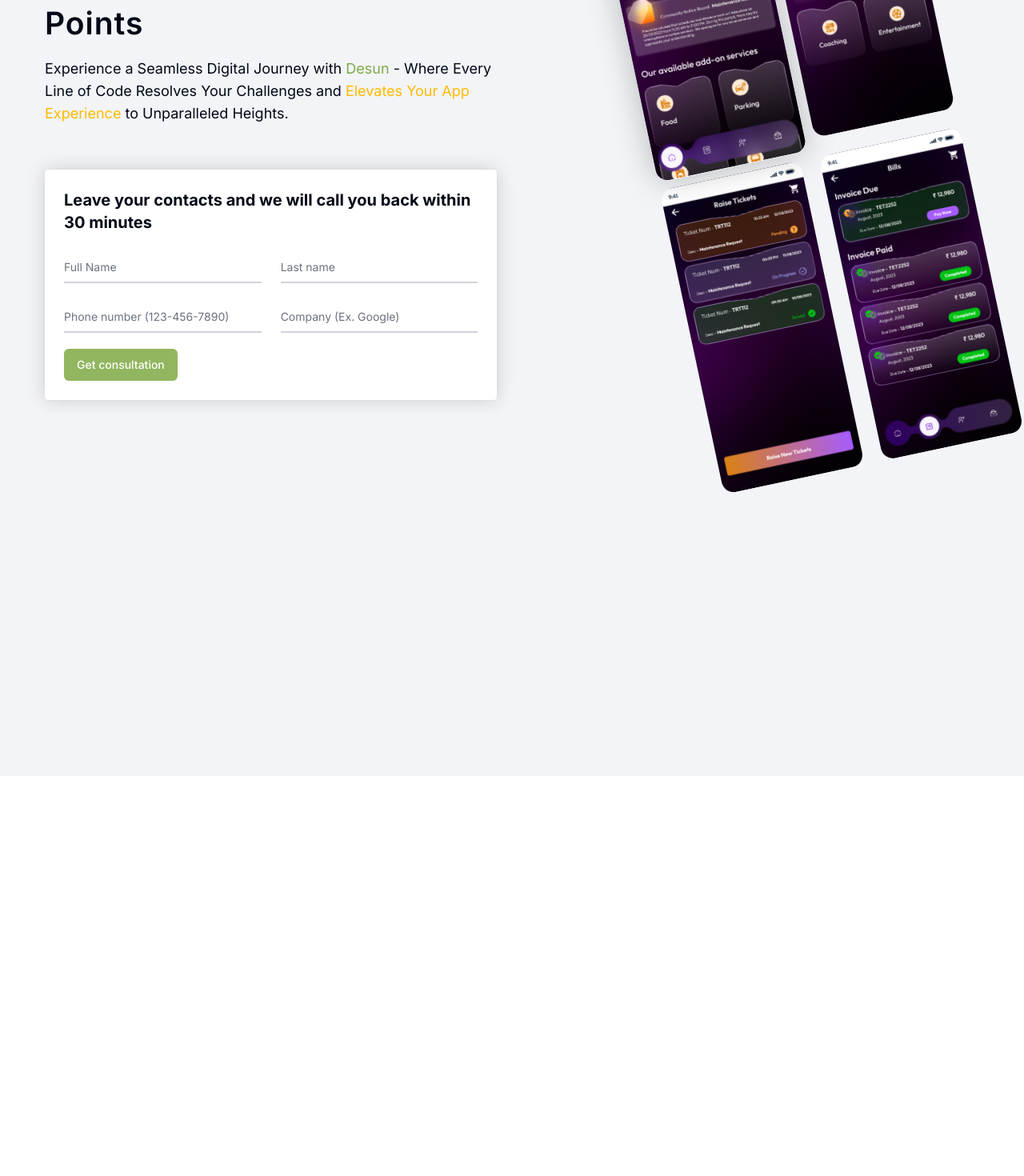
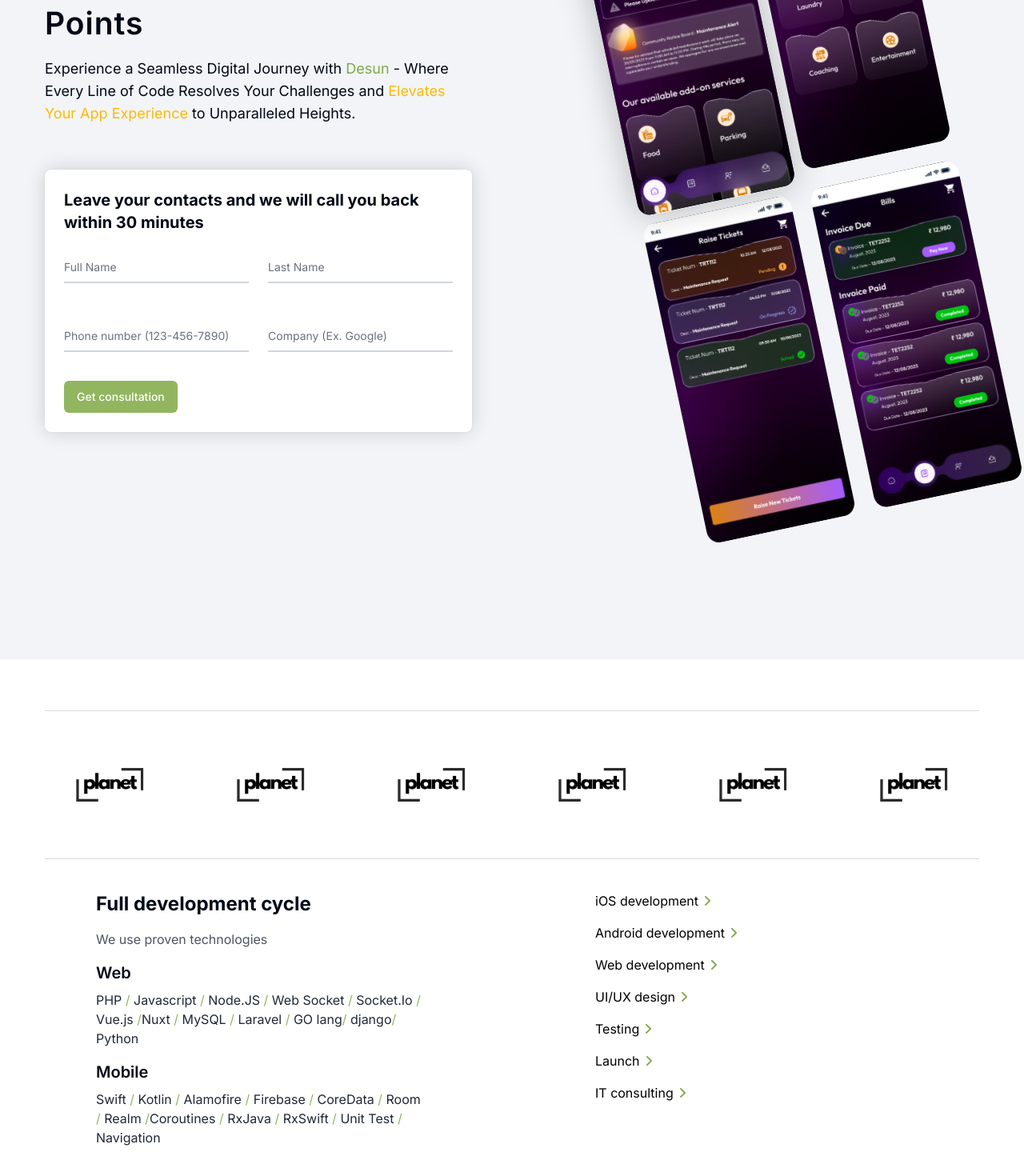
Before and after one commit to tejasvi8686/Assigment_LandingPage, a Next.js app: page / in a window 1280 px wide. Shown: the part 296-1766 px from the top of the page at 80% size. Before the commit the page ends 1266 px from the top, so only its background shows below. Built offline with nearby package versions, Linux system fonts and the light colour scheme.

Commit message:
planet section done

```diff
--- a/app/page.tsx
+++ b/app/page.tsx
@@ -1,5 +1,6 @@
 import Hero from "@/components/Hero";
 import Navbar from "@/components/Navbar";
+import Planet from "@/components/Planet";
 
 
 export default function Home() {
@@ -7,6 +8,7 @@ export default function Home() {
     <main>
       <Navbar />
       <Hero />
+      <Planet />
     </main>
   );
 }
--- a/components/Hero.tsx
+++ b/components/Hero.tsx
@@ -2,9 +2,11 @@ import React from "react";
 import Image from "next/image";
 import Heros from "@/public/assets/Hero Img.svg";
 import { Button } from "./ui/button";
+import { formFields } from "@/constant/index";
+
 const Hero = () => {
   return (
-    <section className="flex sm:flex-row flex-col  sm:pl-14 pl-4 bg-[#F2F4F7] container">
+    <section className="flex sm:flex-row sm:pl-14 px-4 bg-[#F2F4F7] sm:container h-[140vh] overflow-y-hidden">
       <div className="sm:pt-40 pt-36">
         <p className="font-semibold sm:text-[39px] text-lg pb-5 sm:leading-[47px] tracking-wide">
           <span className="text-[#FFBA00] font-extrabold">
@@ -19,80 +21,52 @@ const Hero = () => {
           <span className="text-[#FFBA00]">Elevates Your App Experience</span>{" "}
           to Unparalleled Heights.
         </p>
-        <div className="bg-white p-6 rounded-sm shadow-custom">
+        <div className="bg-white p-6 rounded-lg shadow-custom">
           <h3 className="font-bold text-xl pb-5">
             Leave your contacts and we will call you back within 30 minutes
           </h3>
 
           <form className="mx-auto">
             <div className="grid md:grid-cols-2 md:gap-6">
-              <div className="relative z-0 w-full mb-5 group">
-                <input
-                  type="text"
-                  className="block py-2.5 px-0 w-full text-sm text-gray-900 bg-transparent border-0 border-b-2 border-gray-300 appearance-none peer outline-none"
-                  placeholder=" "
-                />
-                <label className="peer-focus:font-medium absolute text-sm text-gray-500  duration-300 transform -translate-y-6 scale-75 top-3 -z-10 origin-[0] peer-focus:start-0 rtl:peer-focus:translate-x-1/4 peer-focus:text-blue-600 peer-focus:dark:text-blue-500 peer-placeholder-shown:scale-100 peer-placeholder-shown:translate-y-0 peer-focus:scale-75 peer-focus:-translate-y-6">
-                  Full Name
-                </label>
-              </div>
-              <div className="relative z-0 w-full mb-5 group">
-                <input
-                  type="text"
-                  name="floating_last_name"
-                  id="floating_last_name"
-                  className="block py-2.5 px-0 w-full text-sm text-gray-900 bg-transparent border-0 border-b-2 border-gray-300 appearance-none peer outline-none"
-                  placeholder=" "
-                  required
-                />
-                <label className="peer-focus:font-medium absolute text-sm text-gray-500  duration-300 transform -translate-y-6 scale-75 top-3 -z-10 origin-[0] peer-focus:start-0 rtl:peer-focus:translate-x-1/4 peer-focus:text-blue-600 peer-focus:dark:text-blue-500 peer-placeholder-shown:scale-100 peer-placeholder-shown:translate-y-0 peer-focus:scale-75 peer-focus:-translate-y-6">
-                  Last name
-                </label>
-              </div>
+              {formFields.map((field) => (
+                <div key={field.id} className="relative z-0 w-full mb-5 group">
+                  <input
+                    type={field.type}
+                    id={field.id}
+                    name={field.id}
+                    className="block py-2.5 px-0 w-full text-sm text-gray-900 bg-transparent border-0 border-b-2 border-gray-300 appearance-none peer outline-none"
+                    placeholder={field.placeholder}
+                    required={field.required}
+                  />
+                  <label
+                    htmlFor={field.id}
+                    className="peer-focus:font-medium absolute text-sm text-gray-500 duration-300 transform -translate-y-6 scale-75 top-3 -z-10 origin-[0] peer-focus:start-0 rtl:peer-focus:translate-x-1/4 peer-focus:text-blue-600 peer-focus:dark:text-blue-500 peer-placeholder-shown:scale-100 peer-placeholder-shown:translate-y-0 peer-focus:scale-75 peer-focus:-translate-y-6"
+                  >
+                    {field.label}
+                  </label>
+                </div>
+              ))}
             </div>
-            <div className="grid md:grid-cols-2 md:gap-6">
-              <div className="relative z-0 w-full mb-5 group">
-                <input
-                  type="tel"
-                  pattern="[0-9]{3}-[0-9]{3}-[0-9]{4}"
-                  name="floating_phone"
-                  id="floating_phone"
-                  className="block py-2.5 px-0 w-full text-sm text-gray-900 bg-transparent border-0 border-b-2 border-gray-300 appearance-none peer outline-none"
-                  placeholder=" "
-                  required
-                />
-                <label className="peer-focus:font-medium absolute text-sm text-gray-500  duration-300 transform -translate-y-6 scale-75 top-3 -z-10 origin-[0] peer-focus:start-0 rtl:peer-focus:translate-x-1/4 peer-focus:text-blue-600 peer-focus:dark:text-blue-500 peer-placeholder-shown:scale-100 peer-placeholder-shown:translate-y-0 peer-focus:scale-75 peer-focus:-translate-y-6">
-                  Phone number (123-456-7890)
-                </label>
-              </div>
-              <div className="relative z-0 w-full mb-5 group">
-                <input
-                  type="text"
-                  name="floating_company"
-                  id="floating_company"
-                  className="block py-2.5 px-0 w-full text-sm text-gray-900 bg-transparent border-0 border-b-2 border-gray-300 appearance-none peer outline-none"
-                  placeholder=" "
-                  required
-                />
-                <label className="peer-focus:font-medium absolute text-sm text-gray-500  duration-300 transform -translate-y-6 scale-75 top-3 -z-10 origin-[0] peer-focus:start-0 rtl:peer-focus:translate-x-1/4 peer-focus:text-blue-600 peer-focus:dark:text-blue-500 peer-placeholder-shown:scale-100 peer-placeholder-shown:translate-y-0 peer-focus:scale-75 peer-focus:-translate-y-6">
-                  Company (Ex. Google)
-                </label>
-              </div>
-            </div>
+
             <Button
               type="submit"
-              className="text-white bg-[#91b65f] hover:bg-[#91b65f] font-medium"
+              className="text-white bg-[#91b65f] hover:bg-[#91b65f] font-medium py-2 px-4 mt-4 rounded-md"
             >
               Get consultation
             </Button>
           </form>
         </div>
       </div>
-      <div className="hidden lg:block ">
-        <Image src={Heros} height={200} width={1800} alt="" className=" relative sm:bottom-[22rem] sm:left-8 "  />
+      <div className="hidden lg:block">
+        <Image
+          src={Heros}
+          height={200}
+          width={2000}
+          alt="heros"
+          className=" relative sm:bottom-[22rem] sm:left-8"
+        />
       </div>
     </section>
   );
 };
-
 export default Hero;
--- /dev/null
+++ b/components/Planet.tsx
@@ -0,0 +1,77 @@
+import React from "react";
+import Image from "next/image";
+import Planets from "@/public/assets/planet.svg";
+import Side from "@/public/assets/side.svg";
+import { course, WEB_TECH, MOBILE_TECH } from "@/constant/index";
+
+
+const Planet = () => {
+  const planetsArray = new Array(6).fill(null);
+
+  return (
+    <section className="sm:container sm:px-14 sm:py-16 px-4 py-6">
+      <div className="flex flex-row flex-wrap justify-between items-center border-t border-b border-custom-gray sm:py-14 py-5">
+        {planetsArray.map((_, index) => (
+          <Image
+            key={index}
+            src={Planets}
+            width={163}
+            height={72}
+            alt="planet"
+          />
+        ))}
+      </div>
+
+      <div className="mx-auto sm:px-16 sm:py-10 px-4 py-8">
+        <div className="grid grid-cols-1 lg:grid-cols-2 gap-52">
+          <div>
+            <h2 className="text-2xl font-bold mb-4">Full development cycle</h2>
+            <p className="text-gray-600 mb-4">We use proven technologies</p>
+            <h3 className="text-xl font-semibold mb-2">Web</h3>
+            <p className="text-gray-800 mb-4">
+              PHP <span className="text-[#91b65f]">/</span> Javascript{" "}
+              <span className="text-[#91b65f]">/</span> Node.JS{" "}
+              <span className="text-[#91b65f]">/</span> Web Socket{" "}
+              <span className="text-[#91b65f]">/</span> Socket.Io{" "}
+              <span className="text-[#91b65f]">/</span> Vue.js{" "}
+              <span className="text-[#91b65f]">/</span>
+              Nuxt <span className="text-[#91b65f]">/</span> MySQL{" "}
+              <span className="text-[#91b65f]">/</span> Laravel{" "}
+              <span className="text-[#91b65f]">/</span> GO lang
+              <span className="text-[#91b65f]">/</span> django
+              <span className="text-[#91b65f]">/</span> Python
+            </p>
+            <h3 className="text-xl font-semibold mb-2">Mobile</h3>
+            <p className="text-gray-800">
+              Swift <span className="text-[#91b65f]">/</span> Kotlin{" "}
+              <span className="text-[#91b65f]">/</span> Alamofire{" "}
+              <span className="text-[#91b65f]">/</span> Firebase{" "}
+              <span className="text-[#91b65f]">/</span> CoreData{" "}
+              <span className="text-[#91b65f]">/</span> Room{" "}
+              <span className="text-[#91b65f]">/</span> Realm{" "}
+              <span className="text-[#91b65f]">/</span>
+              Coroutines <span className="text-[#91b65f]">/</span> RxJava{" "}
+              <span className="text-[#91b65f]">/</span> RxSwift{" "}
+              <span className="text-[#91b65f]">/</span> Unit Test{" "}
+              <span className="text-[#91b65f]">/</span> Navigation
+            </p>
+          </div>
+          <div>
+            <ul className="space-y-4">
+              {course.map((item, index) => (
+                <li key={index} className="flex flex-row gap-2">
+                  <a href="#" className="text-black hover:underline">
+                    {item}
+                  </a>
+                  <Image src={Side} width={7} height={12} alt="side" />
+                </li>
+              ))}
+            </ul>
+          </div>
+        </div>
+      </div>
+    </section>
+  );
+};
+
+export default Planet;
--- a/constant/index.ts
+++ b/constant/index.ts
@@ -115,3 +115,79 @@ export const itemright = [
 //     alt: "yt",
 //   },
 // ];
+
+
+export const course = [
+  "iOS development",
+  "Android development",
+  "Web development",
+  "UI/UX design",
+  "Testing",
+  "Launch",
+  "IT consulting"
+];
+
+
+
+export const formFields = [
+  {
+    id: "full_name",
+    label: "Full Name",
+    type: "text",
+    placeholder: "",
+    required: false,
+  },
+  {
+    id: "last_name",
+    label: "Last Name",
+    type: "text",
+    placeholder: "",
+    required: true,
+  },
+  {
+    id: "phone_number",
+    label: "Phone number (123-456-7890)",
+    type: "tel",
+    placeholder: "",
+    required: true,
+  },
+  {
+    id: "company_name",
+    label: "Company (Ex. Google)",
+    type: "text",
+    placeholder: "",
+    required: true,
+  },
+];
+
+// constants.js
+
+export const WEB_TECH = [
+  'PHP',
+  'Javascript',
+  'Node.JS',
+  'Web Socket',
+  'Socket.Io',
+  'Vue.js',
+  'Nuxt',
+  'MySQL',
+  'Laravel',
+  'GO lang',
+  'django',
+  'Python'
+];
+
+export const MOBILE_TECH = [
+  'Swift',
+  'Kotlin',
+  'Alamofire',
+  'Firebase',
+  'CoreData',
+  'Room',
+  'Realm',
+  'Coroutines',
+  'RxJava',
+  'RxSwift',
+  'Unit Test',
+  'Navigation'
+];
--- a/tailwind.config.ts
+++ b/tailwind.config.ts
@@ -23,6 +23,7 @@ const config = {
       },
       colors: {
         border: "hsl(var(--border))",
+        'custom-gray': 'rgb(216, 216, 216)',
         input: "hsl(var(--input))",
         ring: "hsl(var(--ring))",
         background: "hsl(var(--background))",
```
Also changed, not shown: public/assets/planet.svg (added), public/assets/side.svg (added).
